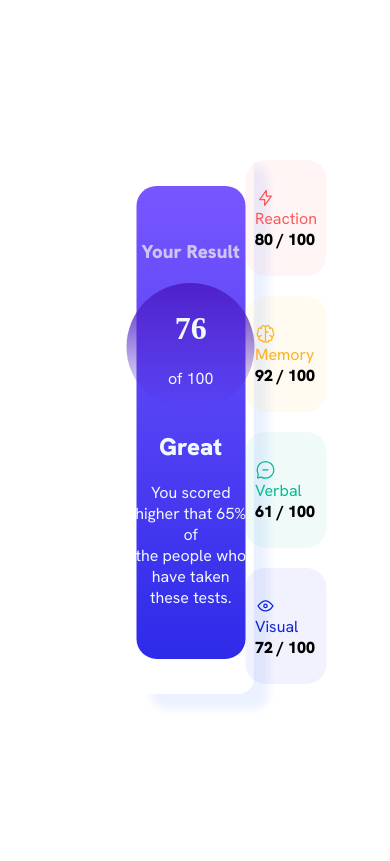
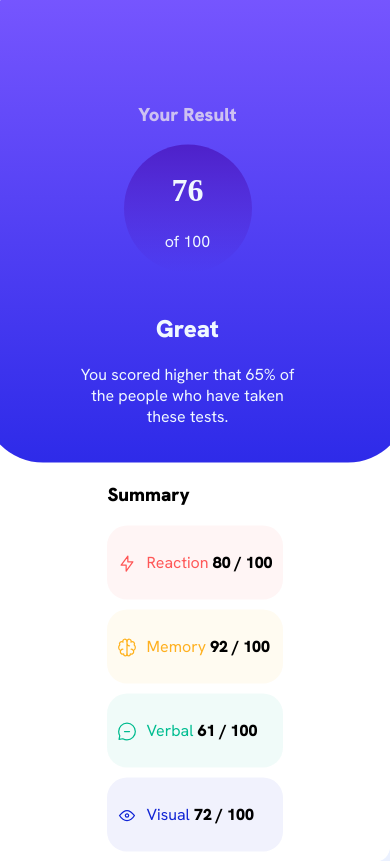
Before and after one commit to chiragpattanaik/Front-end-Mentor, a plain HTML site: page Folder 1/results-summary-component-main/index.html in a window 390 px wide. Drawn offline with Linux system fonts and the light colour scheme.

Commit message:
Code changes and modification in css styling for responsiveness

```diff
--- a/Folder 1/results-summary-component-main/index.html
+++ b/Folder 1/results-summary-component-main/index.html
@@ -10,9 +10,6 @@
 </head>
 <body>
   <div class="child-container">
-    <!-- <div class="details">
-      <h5>Summary</h5>
-    </div> -->
     <div class="left-container">
       <div class="final-res">
           <h3 class="lighter-text your-result-header">Your Result</h3>
@@ -30,6 +27,7 @@
   </div>
     <div class="score-card">
       <div class="sub-card">
+        <h3 class="heading-of-result">Summary</h3>
         <div class="reaction-card card">
           <p class="card-text "><img src="assets/images/icon-reaction.svg" alt="Reaction"> Reaction<span class="score--grey clr-darkblue"> 80 / 100</span></p>
         </div>
--- a/Folder 1/results-summary-component-main/styles.css
+++ b/Folder 1/results-summary-component-main/styles.css
@@ -14,28 +14,19 @@
 
 .child-container
 {
-  width: 30%;
+  width: 50%;
+  max-width: 600px;
   position: absolute;
   top: 50%;
   left: 50%;
   transform: translate(-50%, -50%);
   border-radius: 15px;
   display:flex;
-  justify-content: space-around;
-  align-items: center;
   flex-direction: row;
-  background-color:  hsla(0, 0%, 100%, 0.943);
+  background-color: hsla(0, 0%, 100%, 0.943);
   box-shadow: 15px 15px 10px  hsl(221, 100%, 96%);
 }
 
-.score--grey {
-  color: gray;
-}
-
-.clr-darkblue {
-  font-weight: bold;
-  color: black;
-}
 
 .score-card
 {
@@ -46,13 +37,6 @@
   font-family: 'Hanken Grotesk';
 }
 
-.sub-card
-{
-  display: flex;
-  justify-content: center;
-  flex-direction: column;
-  font-family: 'Hanken Grotesk';
-}
 
 .sub-card img {
   margin-right: 5px;
@@ -82,11 +66,12 @@
 {
   background-image: linear-gradient(hsla(256, 72%, 46%, 1), hsla(241, 72%, 46%, 0));
   display: flex;
-  justify-content: space-around;
+  justify-content: center;
   align-items: center;
   border-radius: 50%;
   width: 8em;
   height: 8em;
+  margin-bottom: 20px;
 
 }
 
@@ -95,14 +80,12 @@
 {
 
   background-image: linear-gradient(hsl(252, 100%, 67%), hsl(241, 81%, 54%));
-  display: flex;
-  justify-content: center;
-  align-items: flex-start;
   text-align: center;
   width: 50%;
   height: 100%;
   border-radius: 20px;
-  padding: 35px 25px 35px 25px;
+  margin-right: 50px;
+  padding: 100px 25px 35px 25px;
 }
 
 .card img {
@@ -117,6 +100,16 @@
 .memory-card {
   color: var(--orange-yellow);
   background: hsla(39, 100%, 56%, 0.06);
+}
+
+.score--grey {
+  color: gray;
+}
+
+.clr-darkblue
+ {
+  font-weight: bold;
+  color: black;
 }
 
 .verbal-card {
@@ -140,13 +133,40 @@
   color: aliceblue;
 }
 
+.heading-of-result
+{
+  font-family: 'Hanken Grotesk';
+}
 
-@media (max-width: 375px) {
+
+
+@media (max-width: 768px) and (min-width: 200px)
+{
   .child-container
   {
+    position: absolute;
+    top: 50%;
+    left: 50%;
+    width: 100%;
+    max-width: 100%;
+    transform: translate(-50%, -50%);
+    border-radius: 15px;
     display: flex;
+    flex-direction: column;
     align-items: center;
-    flex-direction: column;
-    justify-content: center;
+    background-color: hsla(0, 0%, 100%, 0.943);
+    box-shadow: 15px 15px 10px hsl(221, 100%, 96%);
   }
+
+  .left-container
+  {
+    background-image: linear-gradient(hsl(252, 100%, 67%), hsl(241, 81%, 54%));
+    width: 100%;
+    text-align: center;
+    border-radius: 60px;
+    margin: 0px 50px 0px 50px;
+    padding: 100px 25px 20px 10px;
+
 }
+
+}
```
